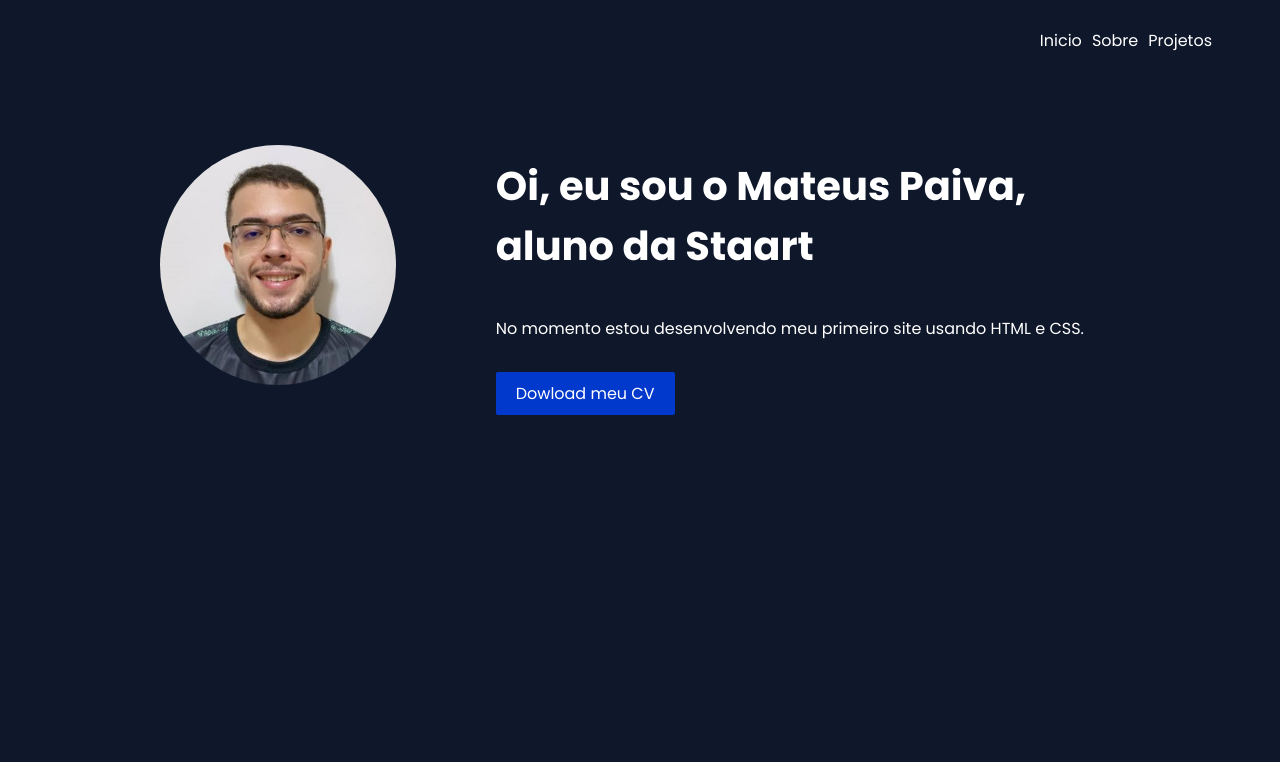
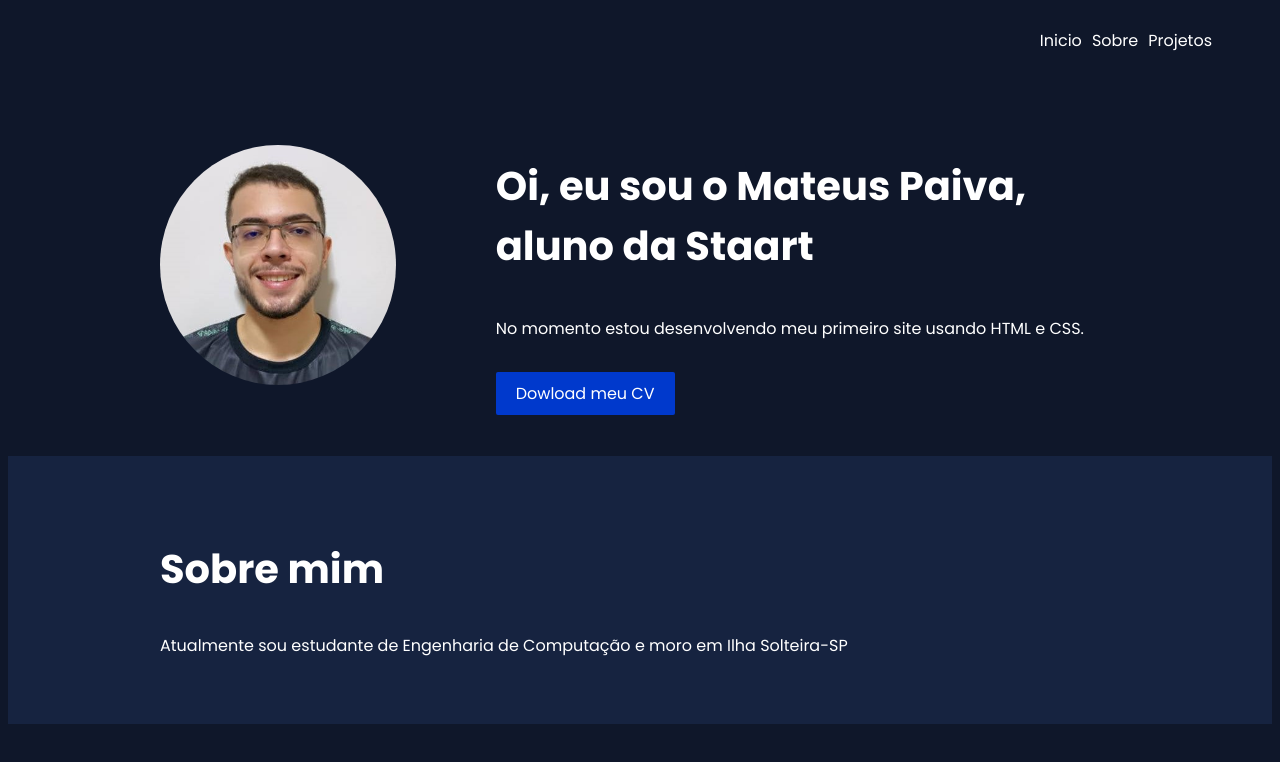
Before and after one commit to mateusopaiva/meu-site, a plain HTML site: page index.html in a window 1280 px wide. Drawn offline with Linux system fonts and the light colour scheme.

Commit message:
Secao sobre mim

```diff
--- a/index.html
+++ b/index.html
@@ -31,5 +31,14 @@
                 <a class="button" href="#"> Dowload meu CV</a>
             </div>
         </section>
+        <div class="about">
+            <section >
+                <h2>Sobre mim</h2>
+                <p>
+                    Atualmente sou estudante de Engenharia de Computação e moro em Ilha Solteira-SP
+                </p>
+            </section>
+        </div>
+
     </body>
 </html>
--- a/stayle.css
+++ b/stayle.css
@@ -13,6 +13,11 @@ section {
     padding: 5rem;
     max-width: 96rem;
     margin: 0 auto;
+}
+
+h2 {
+    font-size: 4rem;
+    font-weight: 700;
 }
 
 .inspecionar {
@@ -63,3 +68,7 @@ section {
     color: #ffffff;
     text-decoration: none;
 }
+
+.about {
+    background-color: #162340;
+}
```
